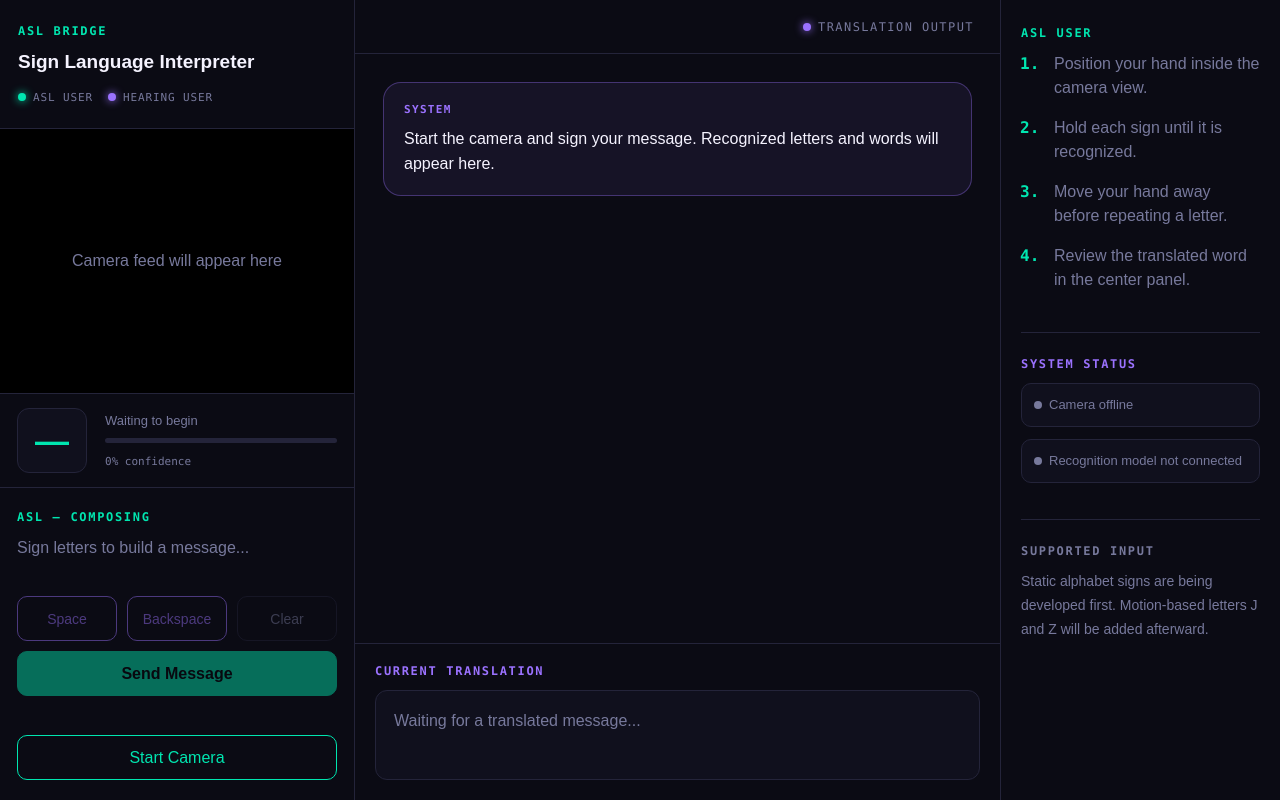
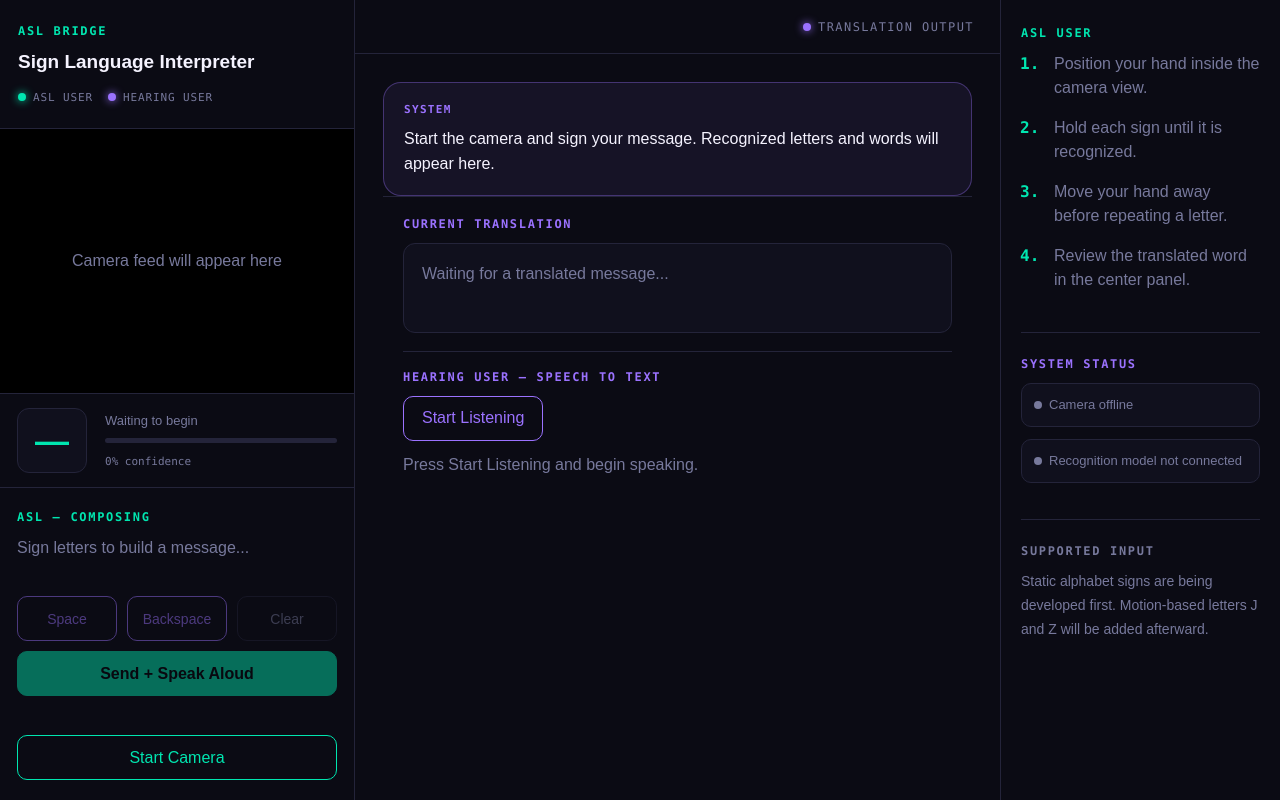
Before and after one commit to belleenoble/Real-Time-American-Sign-Language-Translator-Project---CMPE-131, a React (Create React App) app in the folder frontend/: page / in a window 1280 px wide. Both pictures are taken after a click on the button "Start Translating". Built offline with nearby package versions, Linux system fonts and the light colour scheme.

Commit message:
added speech features for two-way communication

```diff
--- a/frontend/src/App.css
+++ b/frontend/src/App.css
@@ -327,6 +327,42 @@ button:disabled {
   padding: 28px;
 }
 
+.speech-controls {
+  margin-top: 18px;
+  padding-top: 18px;
+  border-top: 1px solid var(--border);
+}
+
+.microphone-button {
+  border: 1px solid var(--hearing-purple);
+  background: transparent;
+  color: var(--hearing-purple);
+}
+
+.microphone-button:hover:not(:disabled),
+.microphone-button.listening {
+  background: var(--hearing-purple);
+  color: var(--background);
+}
+
+.speech-preview {
+  min-height: 24px;
+  margin: 12px 0 0;
+  color: var(--text-secondary);
+  line-height: 1.5;
+}
+
+.hearing-message {
+  margin-right: auto;
+  margin-left: 0;
+  background: rgba(155, 114, 255, 0.08);
+  border-color: rgba(155, 114, 255, 0.35);
+}
+
+.hearing-message .message-author {
+  color: var(--hearing-purple);
+}
+
 .welcome-message {
   max-width: 680px;
   margin-left: auto;
--- a/frontend/src/App.js
+++ b/frontend/src/App.js
@@ -2,32 +2,43 @@ import { useEffect, useRef, useState } from "react";
 import "./App.css";
 
 function App() {
-  // references for video and stream
+  // camera references
   const videoRef = useRef(null);
   const streamRef = useRef(null);
 
-  // references for prediction state
+  // prediction references
   const predictionInProgressRef = useRef(false);
   const lastAcceptedLetterRef = useRef("");
   const candidateLetterRef = useRef("");
   const candidateCountRef = useRef(0);
+
+  // speech-recognition reference
+  const recognitionRef = useRef(null);
+
+  // prediction configuration
   const REQUIRED_STABLE_PREDICTIONS = 3;
 
-  // state variables
+  // connection and camera state
   const [modelConnected, setModelConnected] = useState(false);
   const [cameraOn, setCameraOn] = useState(false);
   const [status, setStatus] = useState("Waiting to begin");
 
-  // state for detected letter and current word
+  // translation and conversation state
   const [detectedLetter, setDetectedLetter] = useState("");
   const [currentWord, setCurrentWord] = useState("");
   const [sentMessages, setSentMessages] = useState([]);
 
-  // state for confidence level
+  // confidence state
   const [confidence, setConfidence] = useState(0);
 
-  // state for welcome message visibility
+  // welcome-page state
   const [showWelcome, setShowWelcome] = useState(true);
+
+  // speech-recognition state
+  const [isListening, setIsListening] = useState(false);
+  const [speechPreview, setSpeechPreview] = useState(
+    "Press Start Listening and begin speaking."
+  );
 
   async function startCamera() {
     console.log("Start Camera was pressed");
@@ -88,6 +99,14 @@ function App() {
         streamRef.current.getTracks().forEach((track) => {
           track.stop();
         });
+      }
+
+      if ("speechSynthesis" in window) {
+        window.speechSynthesis.cancel();
+      }
+
+      if (recognitionRef.current) {
+        recognitionRef.current.abort();
       }
     };
   }, []);
@@ -326,6 +345,39 @@ function App() {
     );
   }
 
+  function speakText(text) {
+    if (
+      !("speechSynthesis" in window) ||
+      !("SpeechSynthesisUtterance" in window)
+    ) {
+      setStatus("Text-to-speech is not supported by this browser");
+      return;
+    }
+
+    window.speechSynthesis.cancel();
+
+    const speech = new SpeechSynthesisUtterance(text);
+
+    speech.lang = "en-US";
+    speech.rate = 0.95;
+    speech.pitch = 1;
+    speech.volume = 1;
+
+    speech.onerror = (event) => {
+      if (
+        event.error === "canceled" ||
+        event.error === "interrupted"
+      ) {
+        return;
+      }
+
+      console.error("Speech error:", event.error);
+      setStatus("Unable to speak message");
+    };
+
+    window.speechSynthesis.speak(speech);
+  }
+
   function sendMessage() {
     const message = currentWord.trim();
 
@@ -335,8 +387,13 @@ function App() {
 
     setSentMessages((previousMessages) => [
       ...previousMessages,
-      message,
+      {
+        sender: "asl",
+        text: message,
+      }
     ]);
+
+    speakText(message);
 
     setCurrentWord("");
     setDetectedLetter("");
@@ -345,6 +402,90 @@ function App() {
 
     candidateLetterRef.current = "";
     candidateCountRef.current = 0;
+  }
+
+  function toggleSpeechRecognition() {
+    if (isListening) {
+      recognitionRef.current?.stop();
+      return;
+    }
+
+    const SpeechRecognition =
+      window.SpeechRecognition || window.webkitSpeechRecognition;
+
+    if (!SpeechRecognition) {
+      setSpeechPreview(
+        "Speech recognition is not supported by this browser."
+      );
+      return;
+    }
+
+    const recognition = new SpeechRecognition();
+
+    recognition.lang = "en-US";
+    recognition.continuous = false;
+    recognition.interimResults = true;
+    recognition.maxAlternatives = 1;
+
+    recognition.onstart = () => {
+      setIsListening(true);
+      setSpeechPreview("Listening...");
+    };
+
+    recognition.onresult = (event) => {
+      let interimText = "";
+      let finalText = "";
+
+      for (
+        let index = event.resultIndex;
+        index < event.results.length;
+        index += 1
+      ) {
+        const transcript = event.results[index][0].transcript;
+
+        if (event.results[index].isFinal) {
+          finalText += transcript;
+        } else {
+          interimText += transcript;
+        }
+      }
+
+      if (finalText.trim()) {
+        const completedTranscript = finalText.trim();
+
+        setSentMessages((previousMessages) => [
+          ...previousMessages,
+          {
+            sender: "hearing",
+            text: completedTranscript,
+          },
+        ]);
+
+        setSpeechPreview(`Heard: ${completedTranscript}`);
+      } else {
+        setSpeechPreview(interimText || "Listening...");
+      }
+    };
+
+    recognition.onerror = (event) => {
+      console.error("Speech recognition error:", event.error);
+
+      if (event.error === "not-allowed") {
+        setSpeechPreview("Microphone permission was denied.");
+      } else if (event.error === "no-speech") {
+        setSpeechPreview("No speech was detected. Please try again.");
+      } else {
+        setSpeechPreview(`Speech recognition error: ${event.error}`);
+      }
+    };
+
+    recognition.onend = () => {
+      setIsListening(false);
+      recognitionRef.current = null;
+    };
+
+    recognitionRef.current = recognition;
+    recognition.start();
   }
 
   return (
@@ -430,7 +571,7 @@ function App() {
             onClick={sendMessage}
             disabled={!currentWord.trim()}
           >
-            Send Message
+            Send + Speak Aloud
           </button>
         </div>
 
@@ -455,20 +596,53 @@ function App() {
           </div>
 
           {sentMessages.map((message, index) => (
-            <div className="sent-message" key={`${message}-${index}`}>
-              <p className="message-author">ASL USER</p>
-              <p>{message}</p>
+            <div
+              className={
+                message.sender === "hearing"
+                  ? "sent-message hearing-message"
+                  : "sent-message"
+              }
+              key={`${message.sender}-${message.text}-${index}`}
+            >
+              <p className="message-author">
+                {message.sender === "hearing" ? "HEARING USER" : "ASL USER"}
+              </p>
+
+              <p>{message.text}</p>
             </div>
           ))}
-        </div>
 
         <div className="output-area">
           <p className="eyebrow hearing-text">CURRENT TRANSLATION</p>
+
           <div className="translation-output">
             {currentWord || "Waiting for a translated message..."}
           </div>
+
+          <div className="speech-controls">
+            <p className="eyebrow hearing-text">
+              HEARING USER — SPEECH TO TEXT
+            </p>
+
+            <button
+              className={
+                isListening
+                  ? "microphone-button listening"
+                  : "microphone-button"
+              }
+              onClick={toggleSpeechRecognition}
+              aria-pressed={isListening}
+            >
+              {isListening ? "Stop Listening" : "Start Listening"}
+            </button>
+
+            <p className="speech-preview" aria-live="polite">
+              {speechPreview}
+            </p>
+          </div>
         </div>
-      </main>
+      </div>
+    </main>
 
       <aside className="sidebar guide-sidebar">
         <section>
```
